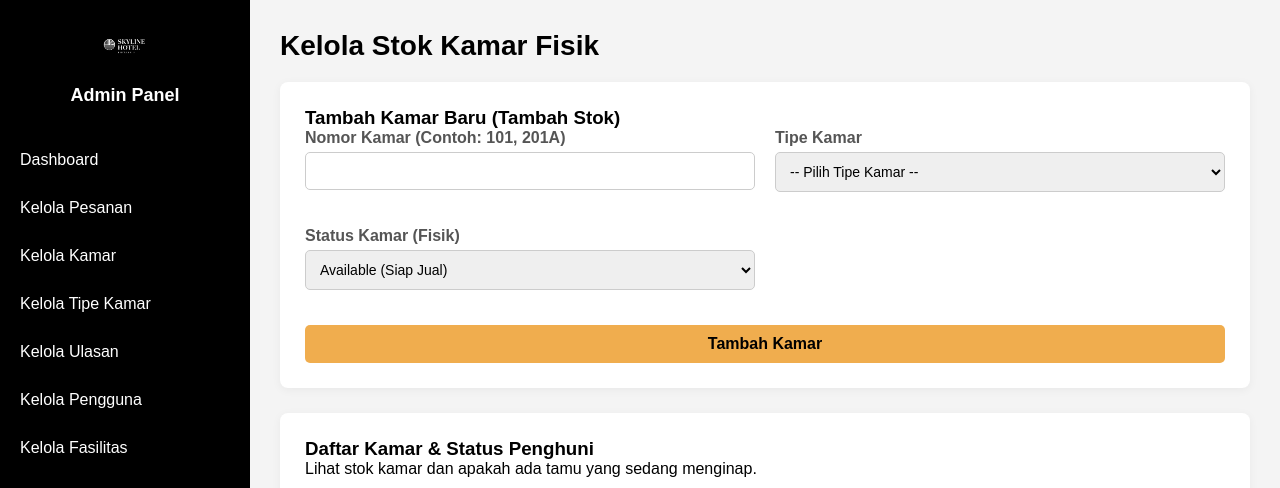
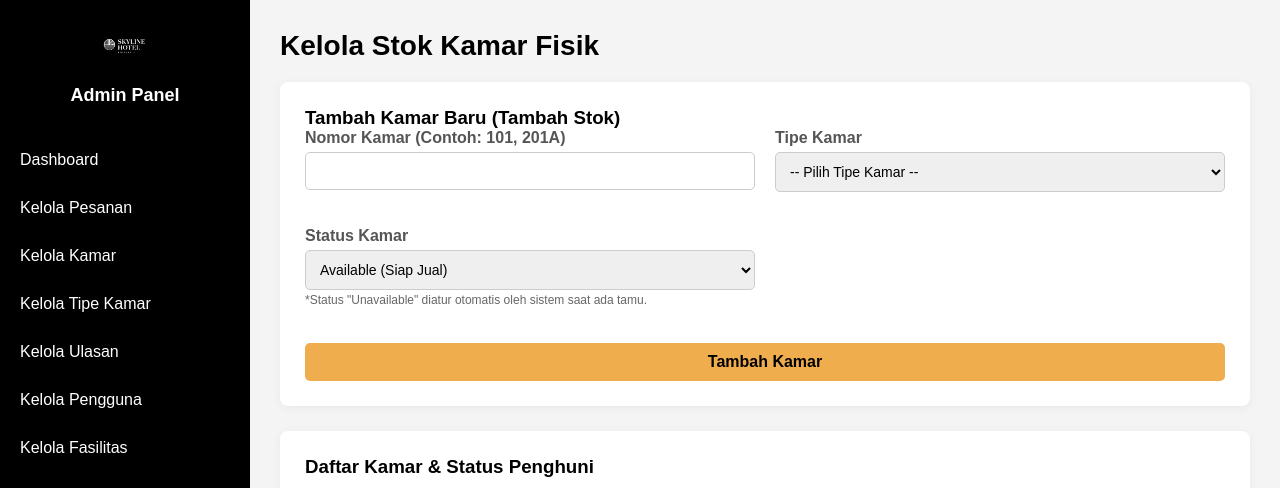
Before and after one commit to NURHABIBATULUMAH/Project-PAW-Sistem-Pemesanan-Kamar-Hotel, a PHP site: page /project-paw-sistem-pemesanan-kamar-hotel/admin/manage_rooms.php in a window 1280 px wide. Shown: the top 488 px of the page. Run offline with PHP 8.4, Linux system fonts and the light colour scheme; the visitor is signed in with stand-in values (Sample User, id 1); data that the repository does not hold is empty; some libraries are stand-ins or nearby versions.

Commit message:
edit manage rooms

```diff
--- a/admin/manage_rooms.php
+++ b/admin/manage_rooms.php
@@ -11,7 +11,7 @@ $message_type = '';
 $edit_room = null;
 
 try {
-    // === 1. LOGIKA PROSES DELETE (VERSI FIX) ===
+    // === 1. LOGIKA PROSES DELETE (AMAN & CERDAS) ===
     if (isset($_GET['action']) && $_GET['action'] == 'delete' && isset($_GET['id'])) {
         $id_to_delete = $_GET['id'];
 
@@ -19,6 +19,7 @@ try {
         // Kita gunakan tanggal hari ini sebagai patokan
         $today = date('Y-m-d');
 
+        // Cari booking yang statusnya Aktif DAN belum check-out
         $sql_cek = "SELECT booking_code FROM bookings
                     WHERE room_id = ?
                     AND status_booking IN ('Confirmed', 'Paid', 'Pending')
@@ -30,8 +31,8 @@ try {
         $result_cek = $stmt_cek->get_result();
 
         if ($result_cek->num_rows > 0) {
-            // Jika ada tamu aktif/future -> Blokir
-            $message = "Gagal hapus! Kamar sedang ada penghuninya atau terikat pesanan aktif (Check-out di masa depan).";
+            // Jika ada tamu aktif/future -> Blokir Penghapusan
+            $message = "Gagal hapus! Kamar sedang ada penghuninya atau terikat pesanan aktif.";
             $message_type = 'error';
         } else {
             // Jika aman (kosong atau history masa lalu) -> Hapus
@@ -86,12 +87,12 @@ try {
         $edit_room = $result_edit->fetch_assoc();
     }
 
-    // AMBIL DATA UTAMA (DENGAN CEK PENGHUNI)
+    // AMBIL DATA UTAMA
     // Query 1: Ambil Tipe Kamar (untuk dropdown)
     $all_types_result = $mysqli->query("SELECT * FROM room_types");
     $all_types = $all_types_result->fetch_all(MYSQLI_ASSOC);
 
-    // Query 2: Ambil Daftar Kamar + Status Huni (Subquery Pintar)
+    // Query 2: Ambil Daftar Kamar + Info Penghuni
     $today = date('Y-m-d');
     $sql_rooms = "SELECT rooms.*, room_types.nama_tipe,
                   (
@@ -149,12 +150,12 @@ try {
         </div>
 
         <div class="form-group">
-            <label for="status">Status Kamar (Fisik)</label>
+            <label for="status">Status Kamar</label>
             <select id="status" name="status" required>
                 <option value="Available" <?php echo (isset($edit_room) && $edit_room['status'] == 'Available') ? 'selected' : ''; ?>>Available (Siap Jual)</option>
-                <option value="Unavailable" <?php echo (isset($edit_room) && $edit_room['status'] == 'Unavailable') ? 'selected' : ''; ?>>Unavailable (Sedang Dipakai)</option>
-                <option value="Under Maintenance" <?php echo (isset($edit_room) && $edit_room['status'] == 'Under Maintenance') ? 'selected' : ''; ?>>Under Maintenance (Rusak)</option>
+                <option value="Under Maintenance" <?php echo (isset($edit_room) && $edit_room['status'] == 'Under Maintenance') ? 'selected' : ''; ?>>Under Maintenance (Rusak/Perbaikan)</option>
             </select>
+            <small style="color: #666; font-size: 12px;">*Status "Unavailable" diatur otomatis oleh sistem saat ada tamu.</small>
         </div>
 
         <div class="form-group"></div>
@@ -169,7 +170,6 @@ try {
 
 <div class="admin-card">
     <h3>Daftar Kamar & Status Penghuni</h3>
-    <p>Lihat stok kamar dan apakah ada tamu yang sedang menginap.</p>
 
     <div style="overflow-x: auto;">
         <table class="admin-table">
@@ -191,7 +191,7 @@ try {
                         <?php if($room['status'] == 'Available'): ?>
                              <span style="color:green; font-weight:bold;">✔ Siap Jual</span>
                         <?php elseif($room['status'] == 'Unavailable'): ?>
-                             <span style="color:orange; font-weight:bold;">⚠ Dipakai</span>
+                             <span style="color:orange; font-weight:bold;">⚠ Sedang Dipakai</span>
                         <?php else: ?>
                              <span style="color:red; font-weight:bold;">🛠 Perbaikan</span>
                         <?php endif; ?>
```
Also changed, not shown: actions/action_booking.php (+14 -42 lines).
